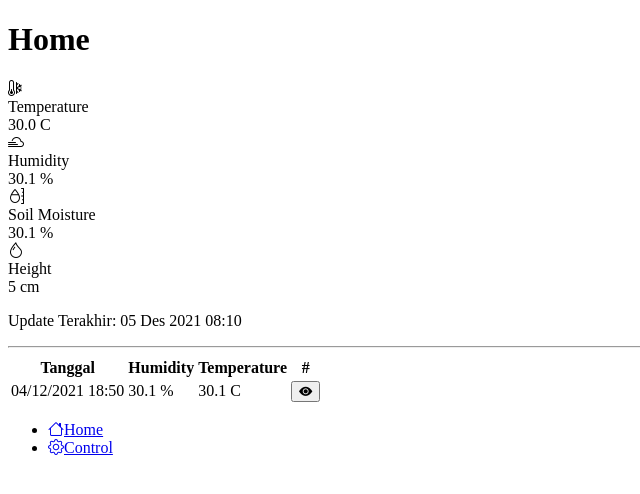
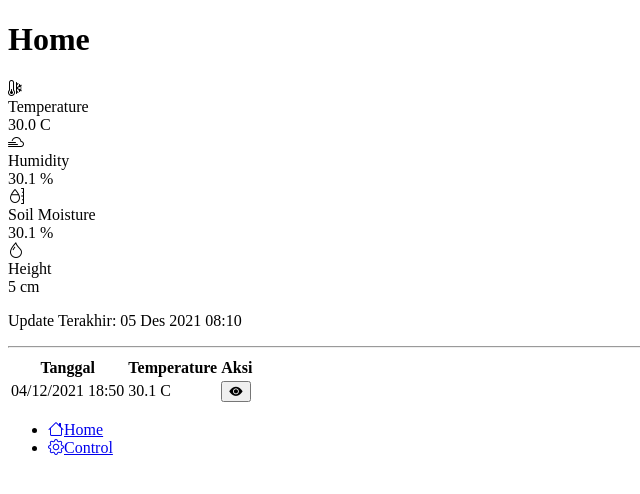
Before and after one commit to glenaldinlim/sgp-iot-web, a Next.js app: page / in a window 1280 px wide. Shown: the top 494 px of the page, without its empty margins (0-640 px from the left). Built offline with nearby package versions, Linux system fonts and the light colour scheme.

Commit message:
Modify Index Page

```diff
--- a/pages/index.js
+++ b/pages/index.js
@@ -1,3 +1,4 @@
+import Head from 'next/head';
 import { useState } from 'react'
 
 import BottomNav from "../components/bottomNav";
@@ -12,45 +13,49 @@ const Home = () => {
   }
 
   return (
-    <div className="w-full h-screen bg-gray-50">
+    <div className="w-full min-h-screen bg-gray-50">
+      <Head>
+        <title>SGP IoT | Home</title>
+        <meta name="viewport" content="initial-scale=1.0, width=device-width" />
+      </Head>
       <h1 className="w-full text-2xl font-semibold text-center py-5">
         Home
       </h1>
-      <div className="grid grid-cols-2 gap-4 px-4 ">
+      <main className="mb-auto">
+        <div className="grid grid-cols-2 gap-2 px-2">
           <Card icon="bi-thermometer-snow" title="Temperature" value="30.0" unit="C" />
           <Card icon="bi-cloud-fog2" title="Humidity" value="30.1" unit="%" />
           <Card icon="bi-moisture" title="Soil Moisture" value="30.1" unit="%" />
           <Card icon="bi-droplet" title="Height" value="5" unit="cm" />
         </div>
-      <p className="text-sm text-center mt-3 text-gray-600">
+        <p className="text-xs text-center mt-3 text-gray-600">
           Update Terakhir: 05 Des 2021 08:10
         </p>
         <hr className="my-5" />
-      <div className="flex justify-center">
+        <div className="flex justify-center px-2 mb-5">
           <table className="border-collapse border border-gray-400 table-auto">
             <thead>
               <tr className="bg-gray-200">
                 <th className="py-1 px-2">Tanggal</th>
-              <th className="py-1 px-2">Humidity</th>
                 <th className="py-1 px-2">Temperature</th>
-              <th className="py-1 px-2">#</th>
+                <th className="py-1 px-2">Aksi</th>
               </tr>
             </thead>
             <tbody>
               <tr className="border border-gray-400">
                 <td className="p-1">04/12/2021 18:50</td>
-              <td className="p-1">30.1 %</td>
                 <td className="p-1">30.1 C</td>
                 <td className="p-1">
                   <button className="bg-green-400 hover:bg-green-500 px-3 rounded-md" onClick={() => setOpen(true)}>
                     <i className="bi bi-eye-fill text-white hover:text-gray-100"></i>
                   </button>
                 </td>
+                { open ? <Modal open={onChangeOpen} /> : null }
               </tr>
             </tbody>
           </table>
         </div>
-      { open ? <Modal open={onChangeOpen} /> : null }
+      </main>
       <BottomNav />
     </div>
   );
```
Lines whose indentation alone changed are shown as unchanged.
